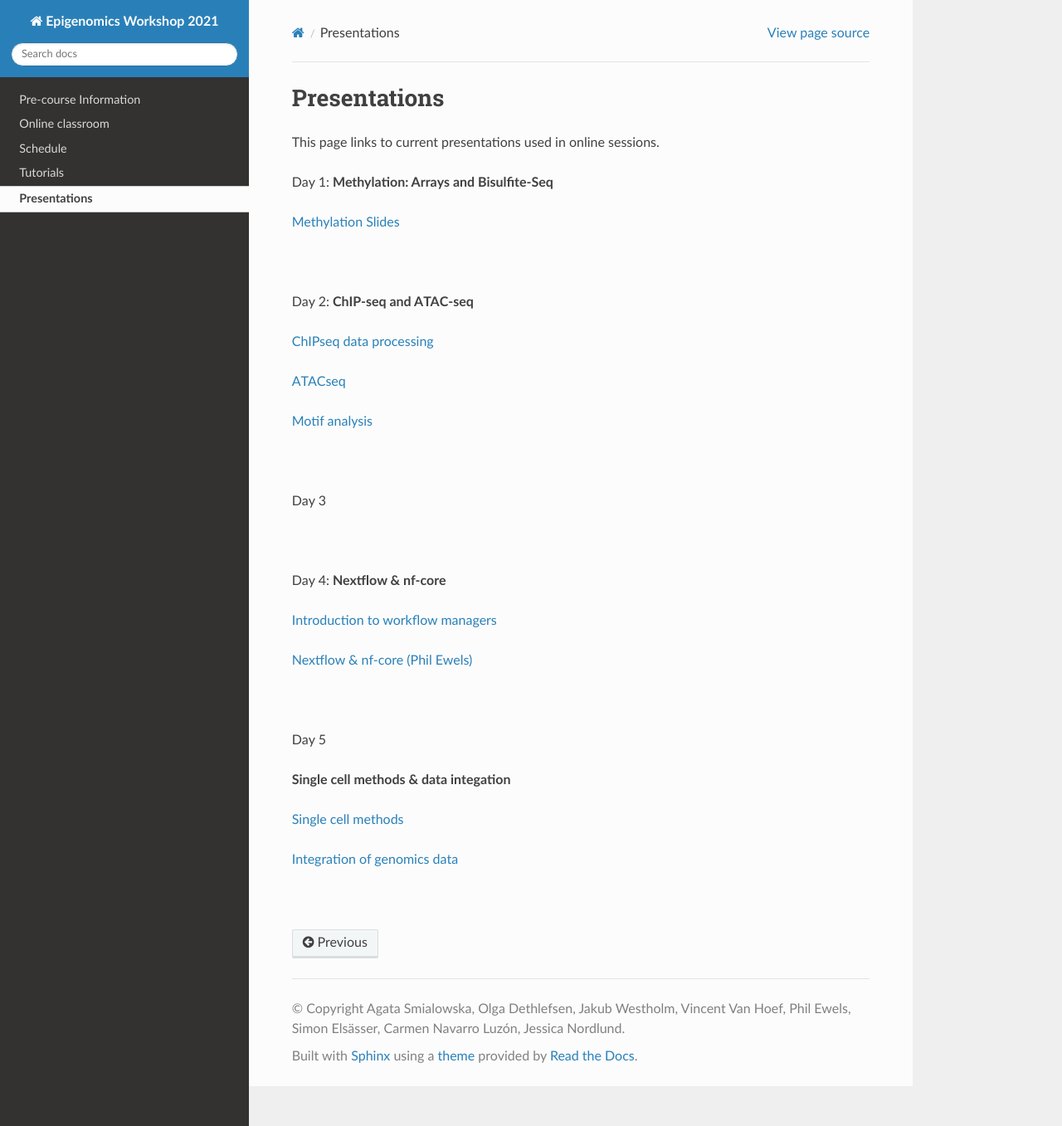
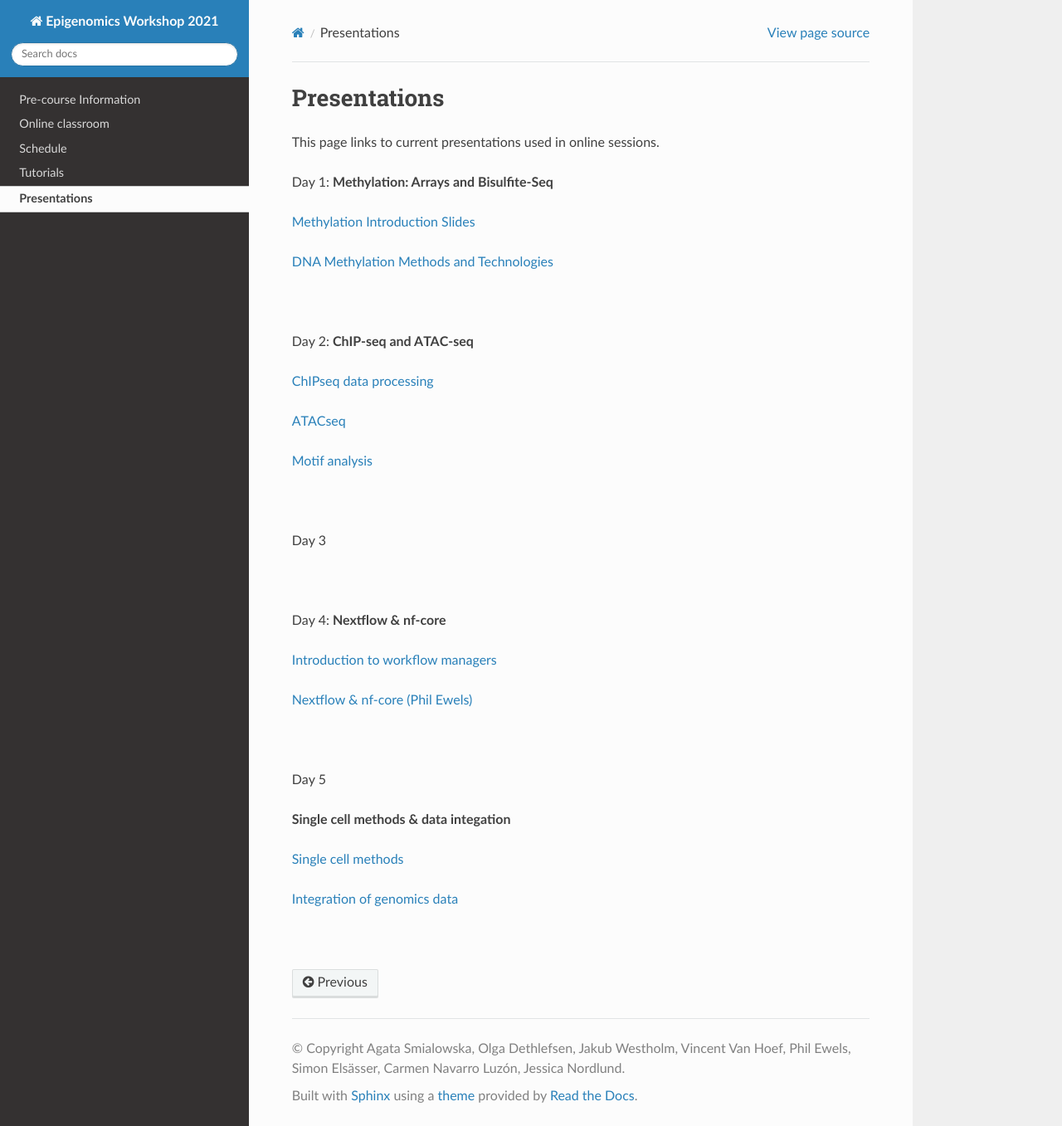
Before and after one commit to NBISweden/workshop-epigenomics-RTDs, a Sphinx documentation site: the page built from docs/content/presentations.rst, in a window 1280 px wide and 1357 px high. Shown: the whole window at 83% size. Built offline with Sphinx 7.4.7 and the Read the Docs theme 2.0.0, drawn with Linux system fonts in a browser that asks for light colours.

Commit message:
Add JN slides

```diff
--- a/docs/content/presentations.rst
+++ b/docs/content/presentations.rst
@@ -15,7 +15,9 @@ This page links to current presentations used in online sessions.
 
 Day 1: **Methylation: Arrays and Bisulfite-Seq**
 
-`Methylation Slides <../_static/Methylation_Slides.pdf>`_
+`Methylation Introduction Slides <../_static/Methylation_Slides.pdf>`_
+
+`DNA Methylation Methods and Technologies <../_static/JN-EpigeneticsMethods_2021-10-25.pdf>`_
 
 :raw-html:`<br />`
 
```
Also changed, not shown: 1 other file.
